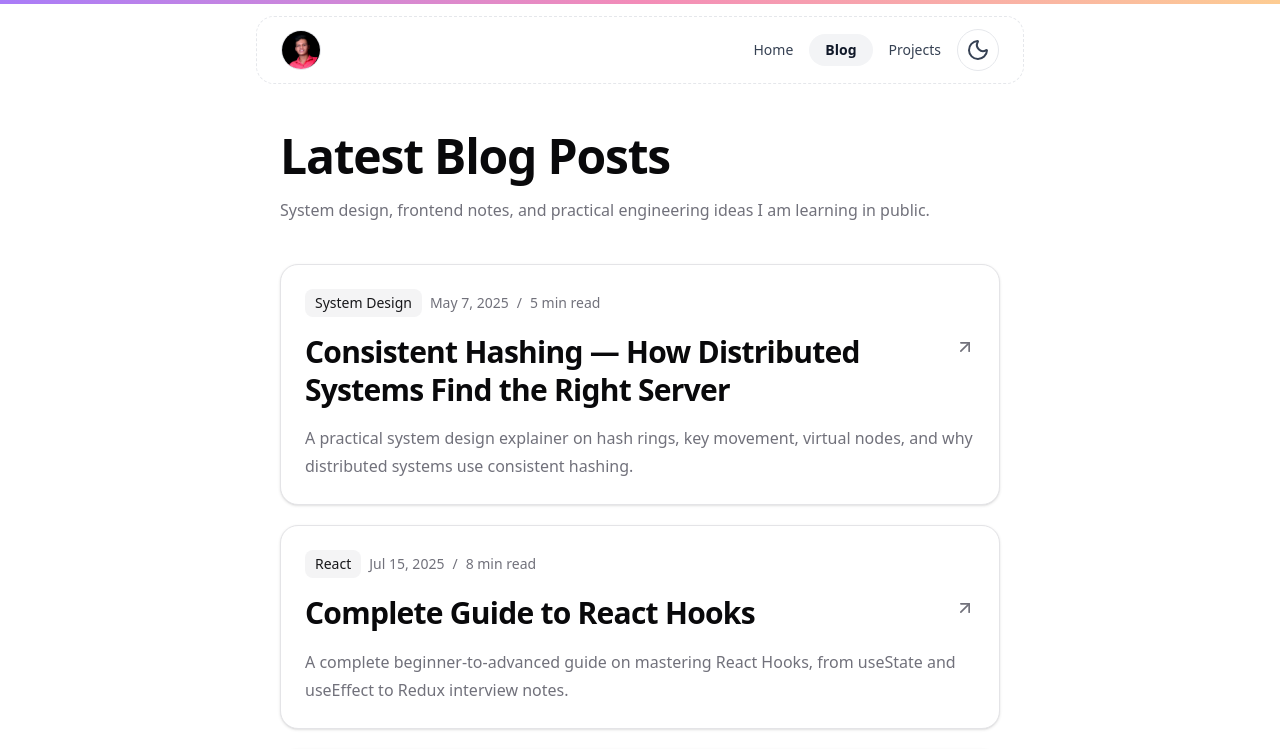
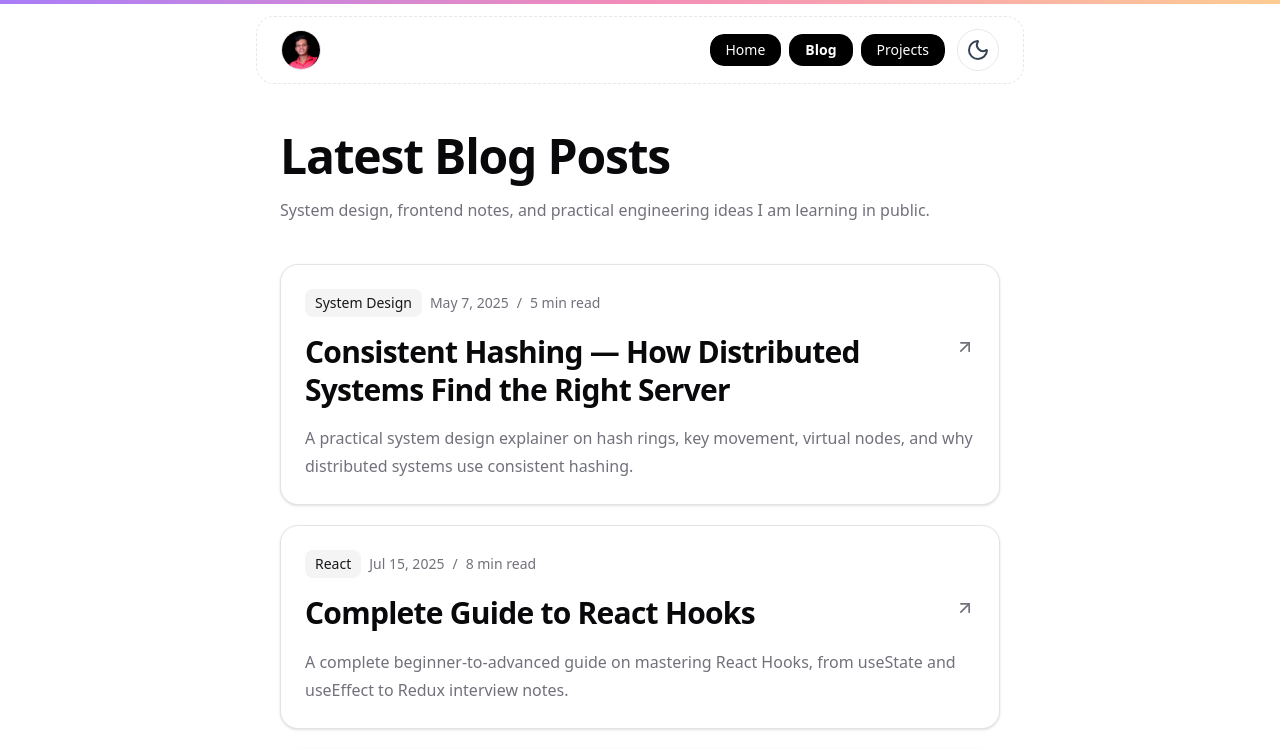
Before and after one commit to NikhilPatil2727/modern-portfolio, a Next.js app: page /blog in a window 1280 px wide. Shown: the top 749 px of the page. Built offline with nearby package versions, Linux system fonts and the light colour scheme.

Commit message:
feat(navbar): implement MorphicNavbar component and update Header to use it

```diff
--- /dev/null
+++ b/components/kokonutui/morphic-navbar.tsx
@@ -0,0 +1,76 @@
+"use client";
+
+import clsx from "clsx";
+import Link from "next/link";
+import { usePathname } from "next/navigation";
+
+interface NavItem {
+  name: string;
+}
+
+interface MorphicNavbarProps {
+  items?: Record<string, NavItem>;
+  defaultPath?: string;
+  className?: string;
+}
+
+const DEFAULT_NAV_ITEMS: Record<string, NavItem> = {
+  "/": { name: "home" },
+  "/works": { name: "works" },
+  "/blog": { name: "blog" },
+  "/about": { name: "about" },
+};
+
+export function MorphicNavbar({
+  items = DEFAULT_NAV_ITEMS,
+  defaultPath = "/",
+  className,
+}: MorphicNavbarProps) {
+  const pathname = usePathname() || defaultPath;
+
+  const isActiveLink = (path: string) => {
+    if (path === "/") {
+      return pathname === "/";
+    }
+    return pathname.startsWith(path);
+  };
+
+  return (
+    <div className={clsx("mx-auto max-w-4xl", className)}>
+      <div className="flex items-center justify-center">
+        <div className="flex items-center justify-between overflow-hidden rounded-xl">
+          {Object.entries(items).map(([path, { name }], index, array) => {
+            const isActive = isActiveLink(path);
+            const isFirst = index === 0;
+            const isLast = index === array.length - 1;
+            const prevPath = index > 0 ? array[index - 1][0] : null;
+            const nextPath =
+              index < array.length - 1 ? array[index + 1][0] : null;
+
+            return (
+              <Link
+                className={clsx(
+                  "flex items-center justify-center bg-black p-1.5 px-4 text-sm text-white transition-all duration-300 dark:bg-white dark:text-black",
+                  isActive
+                    ? "mx-2 rounded-xl font-semibold text-sm"
+                    : clsx(
+                        (isActiveLink(prevPath || "") || isFirst) &&
+                          "rounded-l-xl",
+                        (isActiveLink(nextPath || "") || isLast) &&
+                          "rounded-r-xl"
+                      )
+                )}
+                href={path}
+                key={path}
+              >
+                {name}
+              </Link>
+            );
+          })}
+        </div>
+      </div>
+    </div>
+  );
+}
+
+export default MorphicNavbar;
--- a/components/layout/Header.tsx
+++ b/components/layout/Header.tsx
@@ -2,8 +2,8 @@
 
 import Image from "next/image";
 import Link from "next/link";
-import { usePathname } from "next/navigation";
 
+import { MorphicNavbar } from "@/components/kokonutui/morphic-navbar";
 import ThemeToggle from "./ThemeToggle";
 
 const navItems = [
@@ -13,7 +13,9 @@ const navItems = [
 ];
 
 export default function Navbar() {
-  const pathname = usePathname();
+  const morphicNavItems = Object.fromEntries(
+    navItems.map((item) => [item.href, { name: item.name }])
+  );
 
   return (
     <nav className="sticky top-4 z-50 w-full px-4">
@@ -31,23 +33,7 @@ export default function Navbar() {
           </Link>
 
           <div className="flex items-center gap-2 sm:gap-3">
-            {navItems.map((item) => {
-              const isActive = pathname === item.href;
-
-              return (
-                <Link
-                  key={item.name}
-                  href={item.href}
-                  className={
-                    isActive
-                      ? "rounded-full bg-gray-100 px-4 py-1.5 text-sm font-semibold text-gray-900 transition-colors dark:bg-white/10 dark:text-white"
-                      : "px-1 py-1.5 text-sm font-medium text-gray-700 transition-colors hover:text-black dark:text-gray-300 dark:hover:text-white"
-                  }
-                >
-                  {item.name}
-                </Link>
-              );
-            })}
+            <MorphicNavbar items={morphicNavItems} className="px-0 py-0" />
 
             <ThemeToggle />
           </div>
```
Also changed, not shown: components.json.
